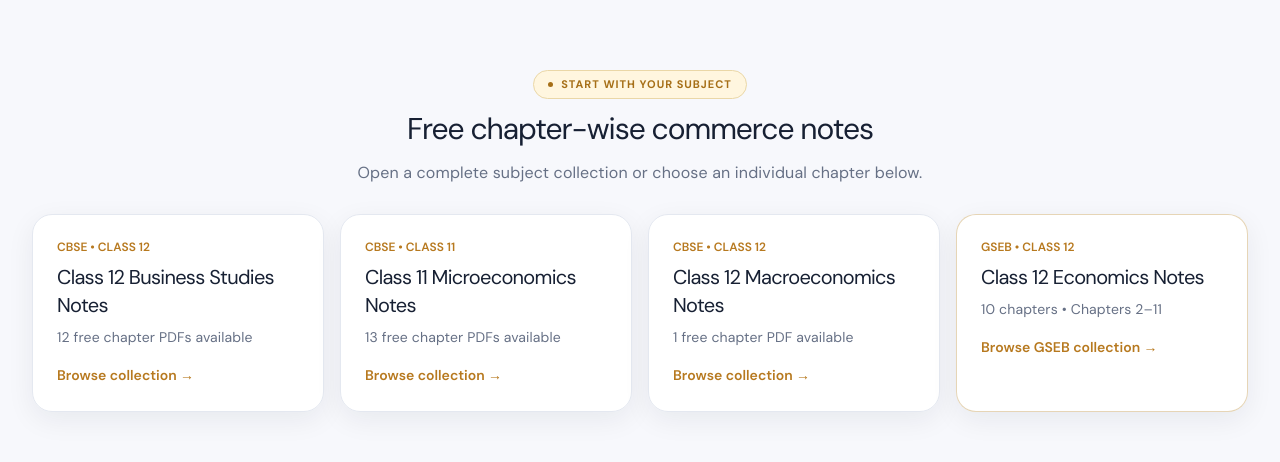
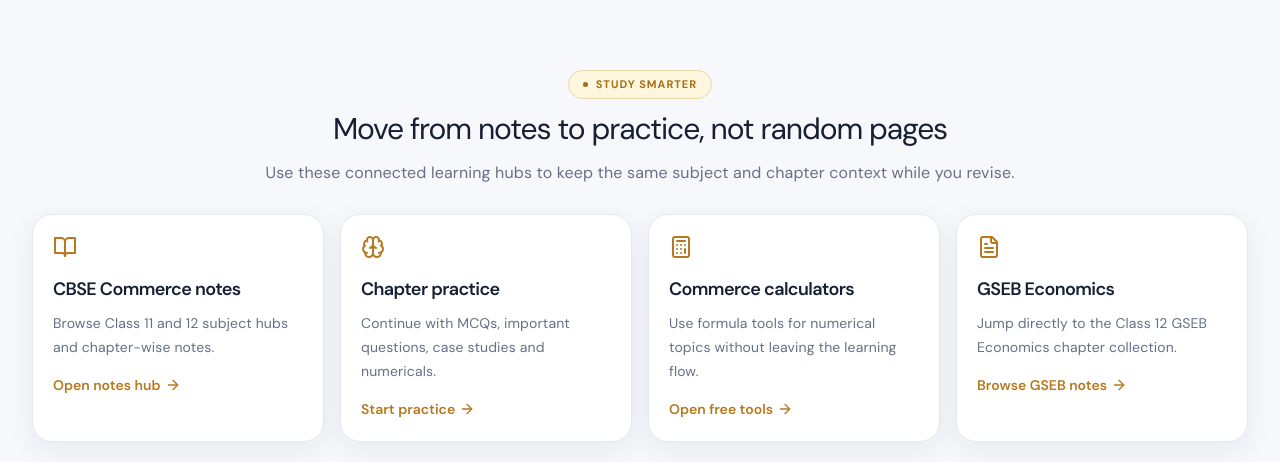
Before and after one commit to infosmitsircommerce-eng/smit-sir-commerce, a React (Vite) app: page /study-material in a window 1280 px wide. Shown: the part 487-949 px from the top of the page. Built offline with nearby package versions, Linux system fonts and the light colour scheme; no server answers; a web font is replaced by a local one.

Commit message:
Strengthen study material internal linking and SEO

```diff
--- a/src/pages/StudyMaterial.jsx
+++ b/src/pages/StudyMaterial.jsx
@@ -1,13 +1,35 @@
 import { useMemo, useState } from 'react';
 import { motion } from 'framer-motion';
-import { Brain, Download, Eye, FileText, Search } from 'lucide-react';
+import { ArrowRight, BookOpen, Brain, Calculator, Download, Eye, FileText, Search } from 'lucide-react';
 import { Link } from 'react-router-dom';
+import SEO from '../components/ui/SEO';
 import { materialTypes } from '../data/studyMaterial';
 import { seoHubs, seoMaterials } from '../data/seoMaterials';
 import { gsebMaterials } from '../data/gsebMaterials';
 
 const allMaterials = [...seoMaterials, ...gsebMaterials];
 const initialBoard = typeof window !== 'undefined' && new URLSearchParams(window.location.search).get('board')?.toUpperCase() === 'GSEB' ? 'GSEB' : 'CBSE';
+const PATH = '/study-material';
+const TITLE = 'Free Commerce Study Material | CBSE & GSEB Class 11 12';
+const DESCRIPTION = 'Free chapter-wise Commerce study material for CBSE and GSEB Class 11 and 12. Browse Economics, Business Studies, PDFs, practice resources and useful Commerce tools.';
+
+const structuredData = {
+  '@context': 'https://schema.org',
+  '@type': 'CollectionPage',
+  name: TITLE,
+  description: DESCRIPTION,
+  url: `https://www.smitsircommerce.in${PATH}`,
+  isAccessibleForFree: true,
+  inLanguage: 'en-IN',
+  about: [
+    'CBSE Class 11 Commerce study material',
+    'CBSE Class 12 Commerce study material',
+    'GSEB Commerce study material',
+    'Economics notes',
+    'Business Studies notes',
+    'Commerce practice resources',
+  ],
+};
 
 function MaterialCard({ material }) {
   const isFree = material.isFree ?? material.is_free;
@@ -62,8 +84,18 @@ export default function StudyMaterial() {
   const inputStyle = { background: 'var(--bg-white)', border: '1px solid var(--border)', borderRadius: '12px', color: 'var(--ink)', padding: '12px 16px', fontFamily: 'var(--font-sans)', fontSize: '14px', width: '100%' };
 
   return <div className="min-h-screen" style={{ background: 'var(--bg-ivory)' }}>
+    <SEO title={TITLE} description={DESCRIPTION} path={PATH} structuredData={structuredData} />
     <div className="page-hero"><div className="page-container text-center"><span className="eyebrow">CBSE + GSEB Study Resources</span><h1 className="mt-5">Study <em>material.</em></h1><p className="mx-auto">Choose your board, subject and chapter. CBSE and GSEB resources stay clearly separated.</p><div className="mt-6 inline-flex items-center gap-2 px-4 py-2 rounded-full text-xs font-medium" style={{ background: 'rgba(77,124,15,0.08)', border: '1px solid rgba(77,124,15,0.25)', color: 'var(--green)' }}>✓ Published study resources are free to open</div></div></div>
     <div className="page-container section-padding">
+      <section className="mb-12" aria-labelledby="study-path-heading">
+        <div className="text-center max-w-3xl mx-auto mb-7"><span className="eyebrow">Study smarter</span><h2 id="study-path-heading" className="text-3xl mt-3" style={{ fontFamily: 'var(--font-serif)', color: 'var(--ink)' }}>Move from notes to practice, not random pages</h2><p className="mt-3" style={{ color: 'var(--muted)' }}>Use these connected learning hubs to keep the same subject and chapter context while you revise.</p></div>
+        <div className="grid grid-cols-1 sm:grid-cols-2 lg:grid-cols-4 gap-4">
+          <Link to="/cbse-notes" className="card-paper p-5 group"><BookOpen className="w-6 h-6 mb-4" style={{ color: 'var(--gold)' }} /><h3 className="text-lg font-semibold" style={{ color: 'var(--ink)' }}>CBSE Commerce notes</h3><p className="text-sm mt-2 leading-6" style={{ color: 'var(--muted)' }}>Browse Class 11 and 12 subject hubs and chapter-wise notes.</p><span className="mt-4 inline-flex items-center gap-1 text-sm font-semibold" style={{ color: 'var(--gold)' }}>Open notes hub <ArrowRight className="w-4 h-4" /></span></Link>
+          <Link to="/cbse-practice" className="card-paper p-5 group"><Brain className="w-6 h-6 mb-4" style={{ color: 'var(--gold)' }} /><h3 className="text-lg font-semibold" style={{ color: 'var(--ink)' }}>Chapter practice</h3><p className="text-sm mt-2 leading-6" style={{ color: 'var(--muted)' }}>Continue with MCQs, important questions, case studies and numericals.</p><span className="mt-4 inline-flex items-center gap-1 text-sm font-semibold" style={{ color: 'var(--gold)' }}>Start practice <ArrowRight className="w-4 h-4" /></span></Link>
+          <Link to="/tools" className="card-paper p-5 group"><Calculator className="w-6 h-6 mb-4" style={{ color: 'var(--gold)' }} /><h3 className="text-lg font-semibold" style={{ color: 'var(--ink)' }}>Commerce calculators</h3><p className="text-sm mt-2 leading-6" style={{ color: 'var(--muted)' }}>Use formula tools for numerical topics without leaving the learning flow.</p><span className="mt-4 inline-flex items-center gap-1 text-sm font-semibold" style={{ color: 'var(--gold)' }}>Open free tools <ArrowRight className="w-4 h-4" /></span></Link>
+          <a href="/gseb-class-12-economics.html" className="card-paper p-5 group"><FileText className="w-6 h-6 mb-4" style={{ color: 'var(--gold)' }} /><h3 className="text-lg font-semibold" style={{ color: 'var(--ink)' }}>GSEB Economics</h3><p className="text-sm mt-2 leading-6" style={{ color: 'var(--muted)' }}>Jump directly to the Class 12 GSEB Economics chapter collection.</p><span className="mt-4 inline-flex items-center gap-1 text-sm font-semibold" style={{ color: 'var(--gold)' }}>Browse GSEB notes <ArrowRight className="w-4 h-4" /></span></a>
+        </div>
+      </section>
       <section className="mb-12"><div className="text-center max-w-3xl mx-auto mb-7"><span className="eyebrow">Start with your subject</span><h2 className="text-3xl mt-3" style={{ fontFamily: 'var(--font-serif)', color: 'var(--ink)' }}>Free chapter-wise commerce notes</h2><p className="mt-3" style={{ color: 'var(--muted)' }}>Open a complete subject collection or choose an individual chapter below.</p></div>
         <div className="grid grid-cols-1 md:grid-cols-2 xl:grid-cols-4 gap-4">{seoHubs.map((hub) => { const count = seoMaterials.filter((m) => m.hubId === hub.id).length; return <Link key={hub.id} to={hub.path} className="card-paper p-6 group"><div className="text-xs font-semibold mb-2" style={{ color: 'var(--gold)' }}>CBSE • CLASS {hub.classLevel}</div><h3 className="text-xl mb-2" style={{ fontFamily: 'var(--font-serif)', color: 'var(--ink)' }}>{hub.label} Notes</h3><p className="text-sm mb-4" style={{ color: 'var(--muted)' }}>{count} free chapter PDF{count === 1 ? '' : 's'} available</p><span className="text-sm font-semibold" style={{ color: 'var(--gold)' }}>Browse collection →</span></Link>; })}
           <a href="/gseb-class-12-economics.html" className="card-paper p-6 group" style={{ borderColor: 'rgba(184,135,47,0.35)' }}><div className="text-xs font-semibold mb-2" style={{ color: 'var(--gold)' }}>GSEB • CLASS 12</div><h3 className="text-xl mb-2" style={{ fontFamily: 'var(--font-serif)', color: 'var(--ink)' }}>Class 12 Economics Notes</h3><p className="text-sm mb-4" style={{ color: 'var(--muted)' }}>10 chapters • Chapters 2–11</p><span className="text-sm font-semibold" style={{ color: 'var(--gold)' }}>Browse GSEB collection →</span></a>
```
